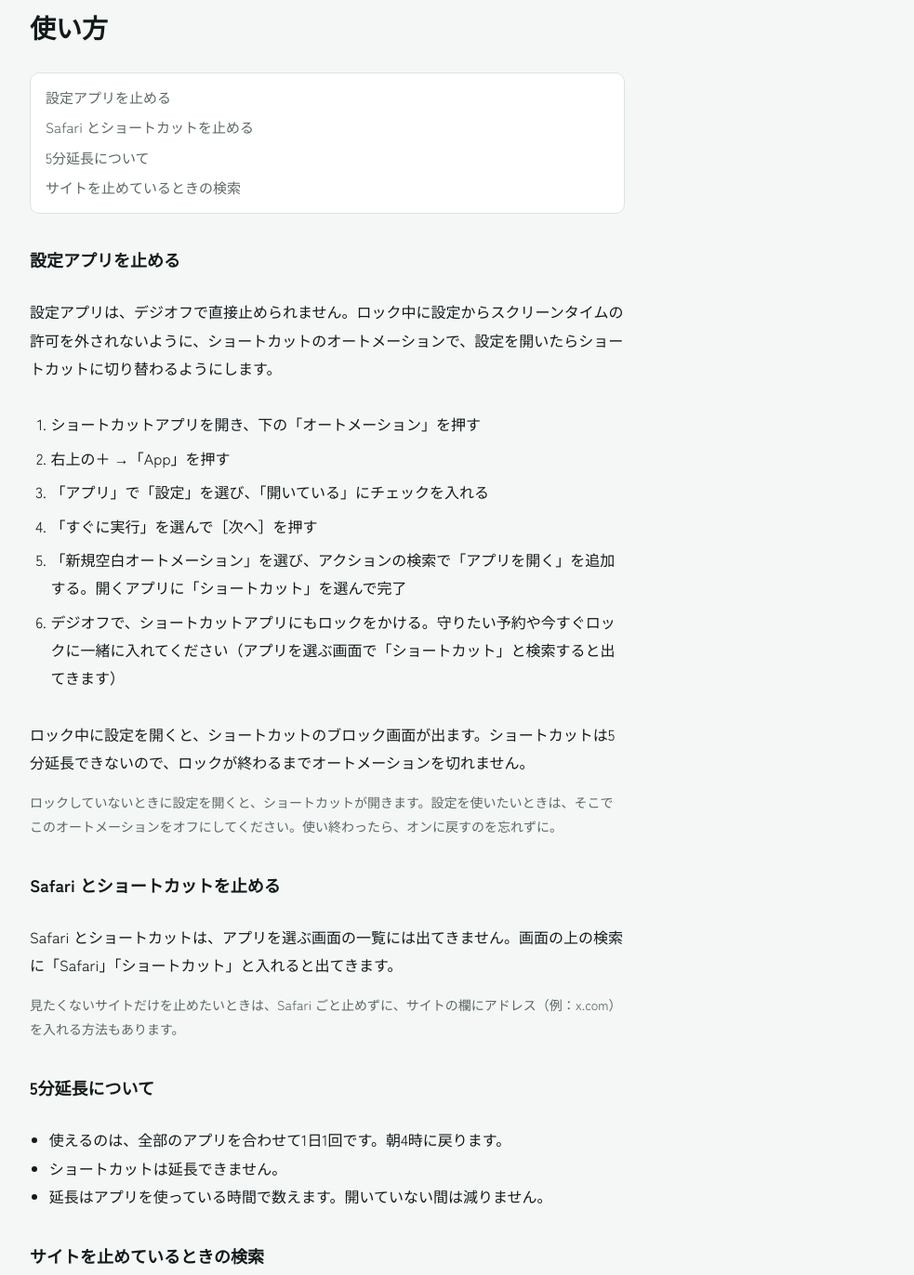
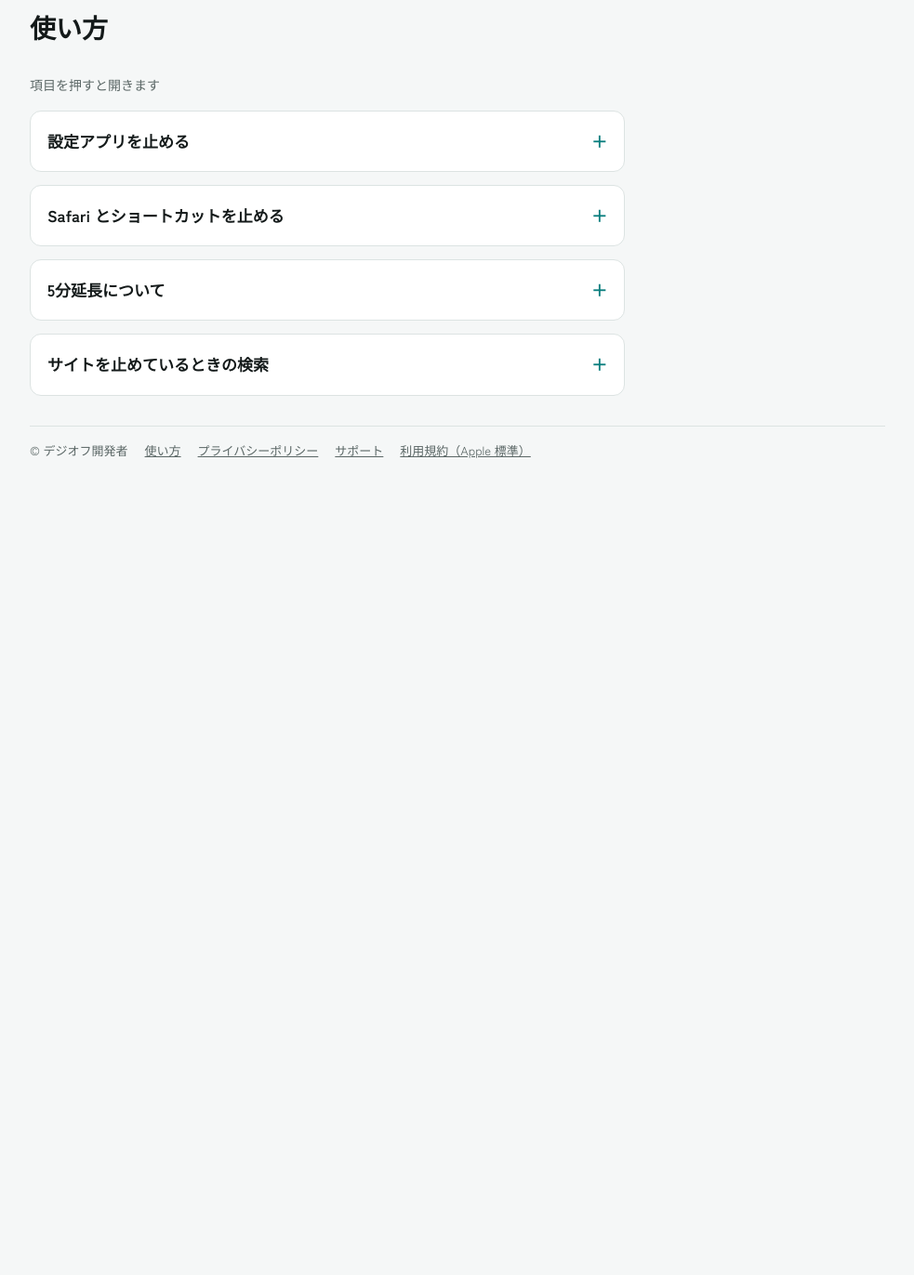
Before and after one commit to ayagifc/digioff, a plain HTML site: page help.html in a window 1280 px wide. Shown: the part 95-1467 px from the top of the page at 93% size, without its empty margins (148-1131 px from the left). After the commit the page ends 800 px from the top, so only its background shows below. Drawn offline with Linux system fonts and the light colour scheme.

Commit message:
使い方のページを、項目ごとの枠と押すと開く形にし、文字を見やすくする
延長しないアプリと、ショートカットを常時ロックに入れたときの注意も足す。

Co-Authored-By: Claude Opus 5.5 <noreply@anthropic.com>

```diff
--- a/help.html
+++ b/help.html
@@ -23,14 +23,11 @@
 
   <main id="help" class="doc">
     <h1>使い方</h1>
-    <nav class="toc" aria-label="目次">
-      <a href="#settings">設定アプリを止める</a>
-      <a href="#search">Safari とショートカットを止める</a>
-      <a href="#extension">5分延長について</a>
-      <a href="#safesearch">サイトを止めているときの検索</a>
-    </nav>
+    <p class="small">項目を押すと開きます</p>
 
-    <h2 id="settings">設定アプリを止める</h2>
+    <details class="item" id="settings">
+      <summary>設定アプリを止める</summary>
+      <div class="body">
         <p>設定アプリは、デジオフで直接止められません。ロック中に設定からスクリーンタイムの許可を外されないように、ショートカットのオートメーションで、設定を開いたらショートカットに切り替わるようにします。</p>
         <ol>
           <li>ショートカットアプリを開き、下の「オートメーション」を押す</li>
@@ -41,21 +38,37 @@
           <li>デジオフで、ショートカットアプリにもロックをかける。守りたい予約や今すぐロックに一緒に入れてください（アプリを選ぶ画面で「ショートカット」と検索すると出てきます）</li>
         </ol>
         <p>ロック中に設定を開くと、ショートカットのブロック画面が出ます。ショートカットは5分延長できないので、ロックが終わるまでオートメーションを切れません。</p>
-    <p class="small">ロックしていないときに設定を開くと、ショートカットが開きます。設定を使いたいときは、そこでこのオートメーションをオフにしてください。使い終わったら、オンに戻すのを忘れずに。</p>
+        <p class="note">ショートカットを常時ロックに入れると、外すまでの24時間、設定アプリが使えなくなります。予約や今すぐロックに入れるのがおすすめです。</p>
+        <p class="note">ロックしていないときに設定を開くと、ショートカットが開きます。設定を使いたいときは、そこでこのオートメーションをオフにしてください。使い終わったら、オンに戻すのを忘れずに。</p>
+      </div>
+    </details>
 
-    <h2 id="search">Safari とショートカットを止める</h2>
+    <details class="item" id="search">
+      <summary>Safari とショートカットを止める</summary>
+      <div class="body">
         <p>Safari とショートカットは、アプリを選ぶ画面の一覧には出てきません。画面の上の検索に「Safari」「ショートカット」と入れると出てきます。</p>
-    <p class="small">見たくないサイトだけを止めたいときは、Safari ごと止めずに、サイトの欄にアドレス（例：x.com）を入れる方法もあります。</p>
+        <p class="note">見たくないサイトだけを止めたいときは、Safari ごと止めずに、サイトの欄にアドレス（例：x.com）を入れる方法もあります。</p>
+      </div>
+    </details>
 
-    <h2 id="extension">5分延長について</h2>
+    <details class="item" id="extension">
+      <summary>5分延長について</summary>
+      <div class="body">
         <ul>
           <li>使えるのは、全部のアプリを合わせて1日1回です。朝4時に戻ります。</li>
+          <li>延長はアプリを使っている時間で数えます。開いていない間は減りません。</li>
           <li>ショートカットは延長できません。</li>
-      <li>延長はアプリを使っている時間で数えます。開いていない間は減りません。</li>
+          <li>ほかにも延長させたくないアプリは、設定の「5分延長」→「延長しないアプリ」に入れてください。足すとすぐ有効になり、外すのは24時間後です。</li>
         </ul>
+      </div>
+    </details>
 
-    <h2 id="safesearch">サイトを止めているときの検索</h2>
+    <details class="item" id="safesearch">
+      <summary>サイトを止めているときの検索</summary>
+      <div class="body">
         <p>サイトを止めている間は、iPhone の仕組みで、Safari の検索にセーフサーチがかかり、成人向けの結果が表示されません。デジオフからは外せません。サイトのロックが終わると元に戻ります。</p>
+      </div>
+    </details>
   </main>
 
   <footer>
--- a/style.css
+++ b/style.css
@@ -10,9 +10,9 @@
   --font: 'Zen Kaku Gothic New', 'Hiragino Sans', 'Hiragino Kaku Gothic ProN', 'Noto Sans JP', sans-serif;
 }
 @media (prefers-color-scheme: dark) { :root:not([data-theme="light"]) {
-  --bg: #0B1010; --paper: #131A1A; --ink: #EEF2F2; --muted: #93A19F; --accent: #3CCFCF; --line: #26302F; --draft: #3A2F12; color-scheme: dark } }
+  --bg: #0B1010; --paper: #151D1D; --ink: #F2F6F6; --muted: #B3C0BE; --accent: #3CCFCF; --line: #26302F; --draft: #3A2F12; color-scheme: dark } }
 :root[data-theme="dark"] {
-  --bg: #0B1010; --paper: #131A1A; --ink: #EEF2F2; --muted: #93A19F; --accent: #3CCFCF; --line: #26302F; --draft: #3A2F12; color-scheme: dark }
+  --bg: #0B1010; --paper: #151D1D; --ink: #F2F6F6; --muted: #B3C0BE; --accent: #3CCFCF; --line: #26302F; --draft: #3A2F12; color-scheme: dark }
 
 :root { padding-top: env(safe-area-inset-top, 0px); padding-bottom: env(safe-area-inset-bottom, 0px); }
 body { margin: 0; background: var(--bg); color: var(--ink); font-family: var(--font); font-size: 16px; line-height: 1.9;
@@ -72,3 +72,13 @@ footer a { color: var(--muted); }
 .toc { display: flex; flex-direction: column; gap: 4px; background: var(--paper); border: 1px solid var(--line); border-radius: 10px; padding: 12px 16px; font-size: 15px; }
 .doc ol { padding-left: 1.4em; display: flex; flex-direction: column; gap: 6px; }
 .doc h2[id] { scroll-margin-top: 16px; }
+
+/* 使い方：項目ごとに枠で区切り、押すと開く */
+.item { background: var(--paper); border: 1px solid var(--line); border-radius: 12px; }
+.item summary { cursor: pointer; list-style: none; padding: 16px 18px; font-size: 17px; font-weight: 700; display: flex; justify-content: space-between; align-items: center; gap: 12px; }
+.item summary::-webkit-details-marker { display: none; }
+.item summary::after { content: "＋"; color: var(--accent); font-weight: 700; }
+.item[open] summary::after { content: "−"; }
+.item summary:focus-visible { outline: 2px solid var(--accent); outline-offset: 2px; border-radius: 12px; }
+.item .body { padding: 0 18px 18px; display: flex; flex-direction: column; gap: 12px; border-top: 1px solid var(--line); padding-top: 14px; }
+.note { font-size: 14px; color: var(--ink); background: var(--bg); border-left: 3px solid var(--accent); padding: 8px 12px; border-radius: 4px; margin: 0; }
```
Lines whose indentation alone changed are shown as unchanged.
